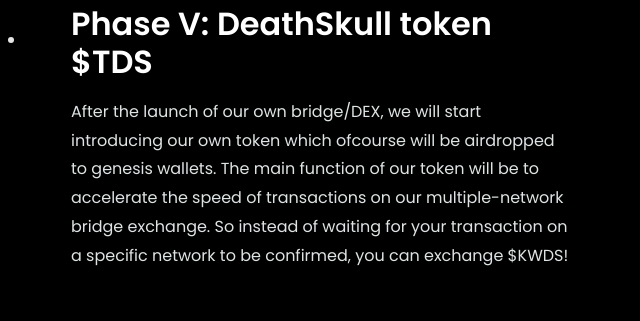
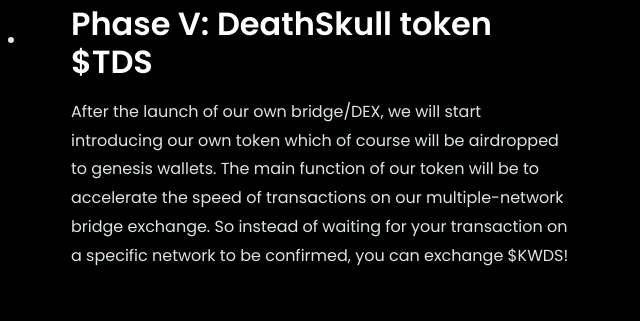
Before and after one commit to deathskullnft/thedeathskull, a plain HTML site: page index.html in a window 1280 px wide. Shown: the part 3337-3658 px from the top of the page, 629-1269 px from the left. Drawn offline with Linux system fonts and the light colour scheme.

Commit message:
Add files via upload

```diff
--- a/index.html
+++ b/index.html
@@ -296,7 +296,7 @@
               <div class="text-center text-md-start ms-md-5">
                 <p class="text-4 fw-500 d-inline-flex align-items-center mb-2">Q4 - 2023 <span class="badge bg-warning text-dark fw-400 rounded-pill px-3 ms-2">In Progress</span></p>
                 <h2 class="text-white fw-600 mb-3">Phase V: DeathSkull token $TDS</h2>
-                <p class="text-light">After the launch of our own bridge/DEX, we will start introducing our own token which ofcourse will be airdropped to genesis wallets. The main function of our token will be to accelerate the speed of transactions on our multiple-network bridge exchange. So instead of waiting for your transaction on a specific network to be confirmed, you can exchange $KWDS!</p>
+                <p class="text-light">After the launch of our own bridge/DEX, we will start introducing our own token which of course will be airdropped to genesis wallets. The main function of our token will be to accelerate the speed of transactions on our multiple-network bridge exchange. So instead of waiting for your transaction on a specific network to be confirmed, you can exchange $KWDS!</p>
               </div>
             </div>
           </div>
```
